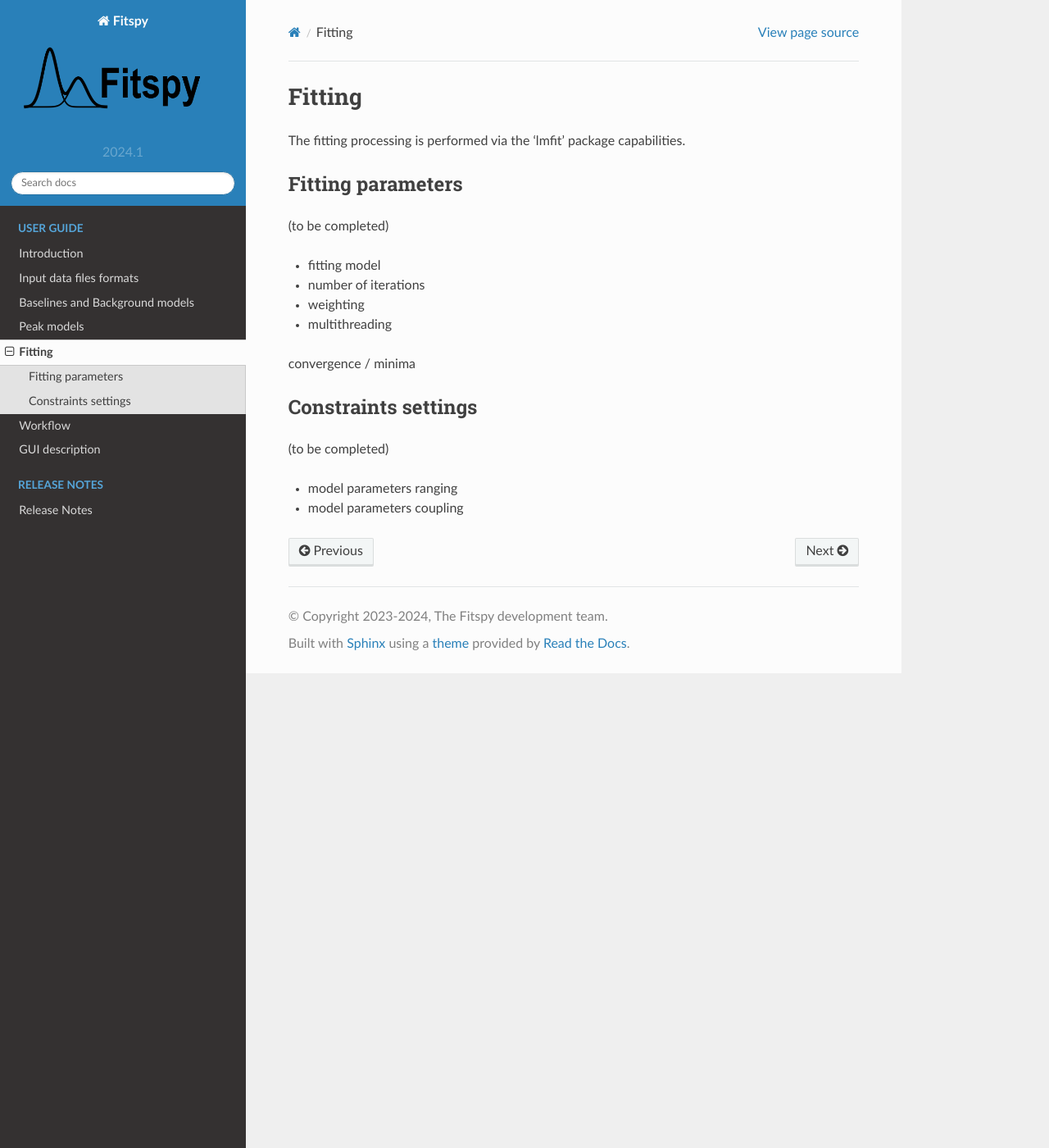
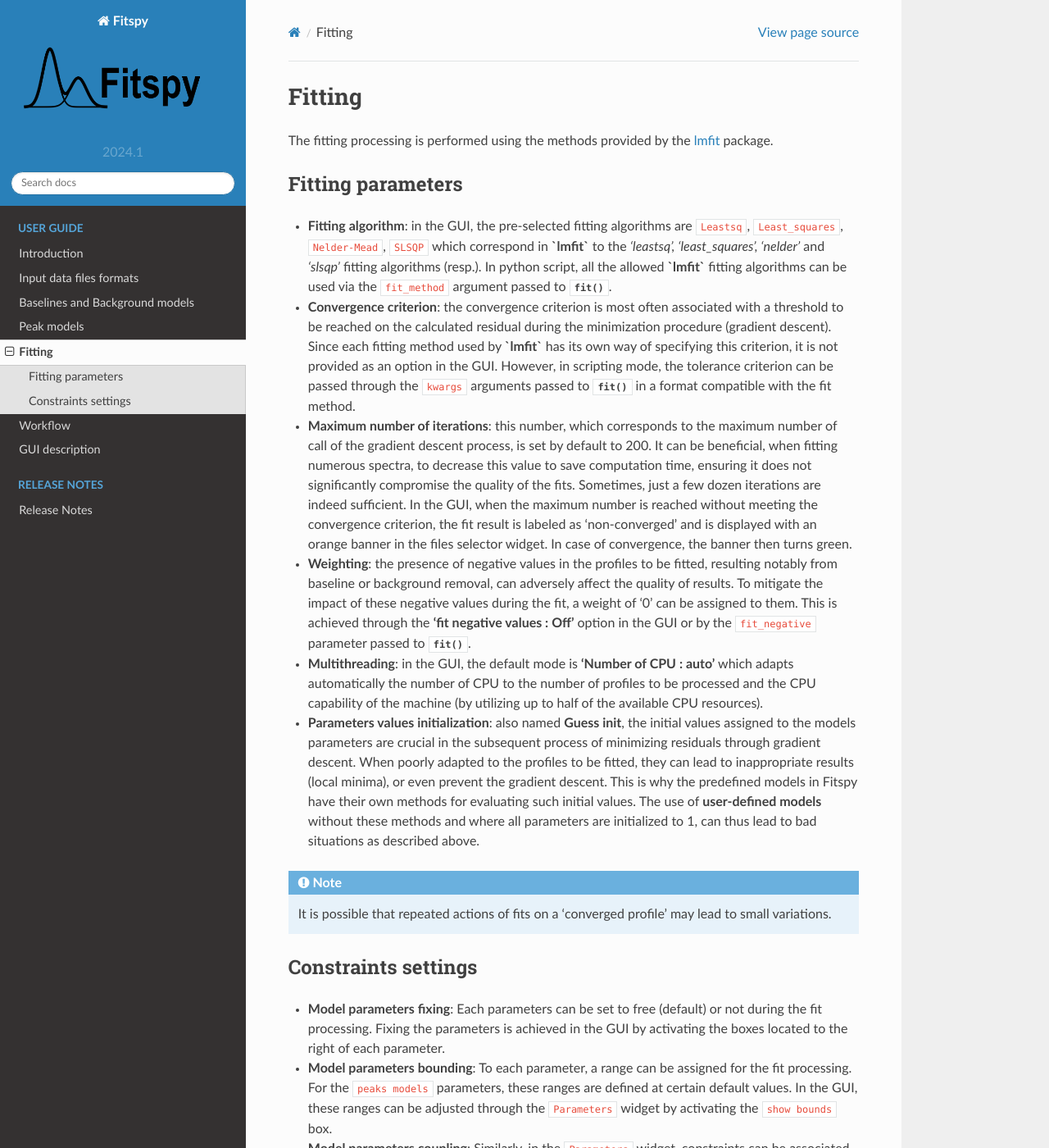
Before and after one commit to CEA-MetroCarac/fitspy, a Sphinx documentation site: the page built from doc/user_guide/fitting.rst, in a window 1280 px wide and 1400 px high. Shown: the whole window at 82% size. Built offline with Sphinx 7.4.7 and the Read the Docs theme 2.0.0, drawn with Linux system fonts in a browser that asks for light colours; pages that are not in the unit, such as notebooks, are missing from menus; some of the changed text lies outside the part shown.

Commit message:
update fitting

```diff
--- a/doc/user_guide/fitting.rst
+++ b/doc/user_guide/fitting.rst
@@ -1,26 +1,38 @@
 Fitting
 =======
 
-The fitting processing is performed via the 'lmfit' package capabilities.
+The fitting processing is performed using the methods provided by the `lmfit <https://lmfit.github.io//lmfit-py/>`_ package.
 
 
 Fitting parameters
 ------------------
 
-(to be completed)
+* **Fitting algorithm**: in the GUI, the pre-selected fitting algorithms are :code:`Leastsq`, :code:`Least_squares`, :code:`Nelder-Mead`, :code:`SLSQP` which correspond in **`lmfit`** to the *'leastsq', 'least_squares', 'nelder'* and *'slsqp'* fitting algorithms (resp.). In python script, all the allowed **`lmfit`** fitting algorithms can be used via the :code:`fit_method` argument passed to :func:`~fitspy.spectrum.Spectrum.fit`.
 
-* fitting model
-* number of iterations
-* weighting
-* multithreading
+* **Convergence criterion**: the convergence criterion is most often associated with a threshold to be reached on the calculated residual during the minimization procedure (gradient descent). Since each fitting method used by **`lmfit`** has its own way of specifying this criterion, it is not provided as an option in the GUI. However, in scripting mode, the tolerance criterion can be passed through the :code:`kwargs` arguments passed to :func:`~fitspy.spectrum.Spectrum.fit` in a format compatible with the fit method.
 
-convergence / minima
+* **Maximum number of iterations**: this number, which corresponds to the maximum number of call of the gradient descent process, is set by default to 200. It can be beneficial, when fitting numerous spectra, to decrease this value to save computation time, ensuring it does not significantly compromise the quality of the fits. Sometimes, just a few dozen iterations are indeed sufficient. In the GUI, when the maximum number is reached without meeting the convergence criterion, the fit result is labeled as 'non-converged' and is displayed with an orange banner in the files selector widget. In case of convergence, the banner then turns green.
+
+
+* **Weighting**: the presence of negative values in the profiles to be fitted, resulting notably from baseline or background removal, can adversely affect the quality of results. To mitigate the impact of these negative values during the fit, a weight of '0' can be assigned to them. This is achieved through the **'fit negative values : Off'** option in the GUI or by the  :code:`fit_negative` parameter passed to :func:`~fitspy.spectrum.Spectrum.fit`.
+
+
+* **Multithreading**: in the GUI, the default mode is **'Number of CPU : auto'** which adapts automatically the number of CPU to the number of profiles to be processed and the CPU capability of the machine (by utilizing up to half of the available CPU resources).
+
+
+* **Parameters values initialization**: also named **Guess init**, the initial values assigned to the models parameters are crucial in the subsequent process of minimizing residuals through gradient descent. When poorly adapted to the profiles to be fitted, they can lead to inappropriate results (local minima), or even prevent the gradient descent. This is why the predefined models in Fitspy have their own methods for evaluating such initial values. The use of **user-defined models** without these methods and where all parameters are initialized to 1, can thus lead to bad situations as described above.
+
+.. note::
+    It is possible that repeated actions of fits on a 'converged profile' may lead to small variations.
 
 
 Constraints settings
 --------------------
 
-(to be completed)
+* **Model parameters fixing**: Each parameters can be set to free (default) or not during the fit processing. Fixing the parameters is achieved in the GUI by activating the boxes located to the right of each parameter.
 
-* model parameters ranging
-* model parameters coupling
+
+* **Model parameters bounding**: To each parameter, a range can be assigned for the fit processing. For the :code:`peaks models` parameters, these ranges are defined at certain default values. In the GUI, these ranges can be adjusted through the :code:`Parameters` widget by activating the  :code:`show bounds` box.
+
+
+* **Model parameters coupling**: Similarly, in the :code:`Parameters` widget, constraints can be associated with each parameter, by activating the :code:`show expressions` box and providing the constraints as explained `here <gui.html#fitting>`_.
```
